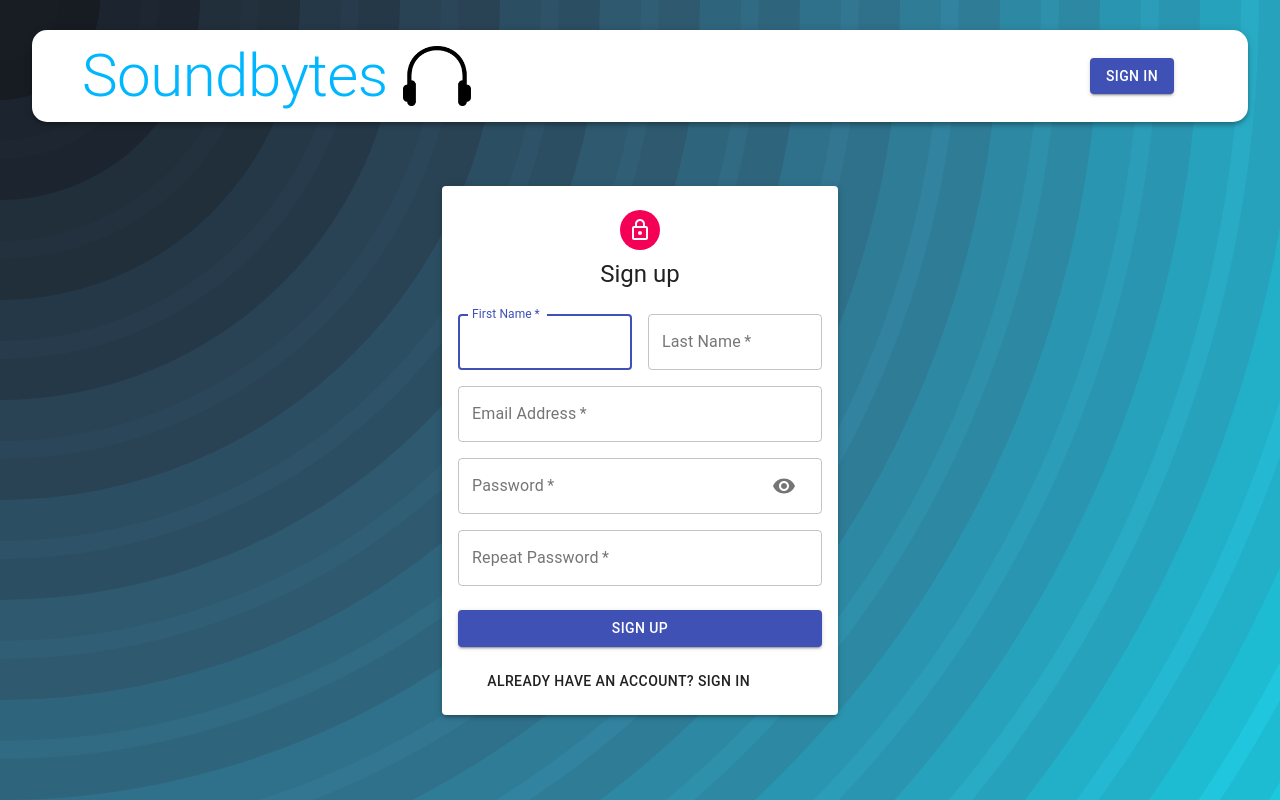
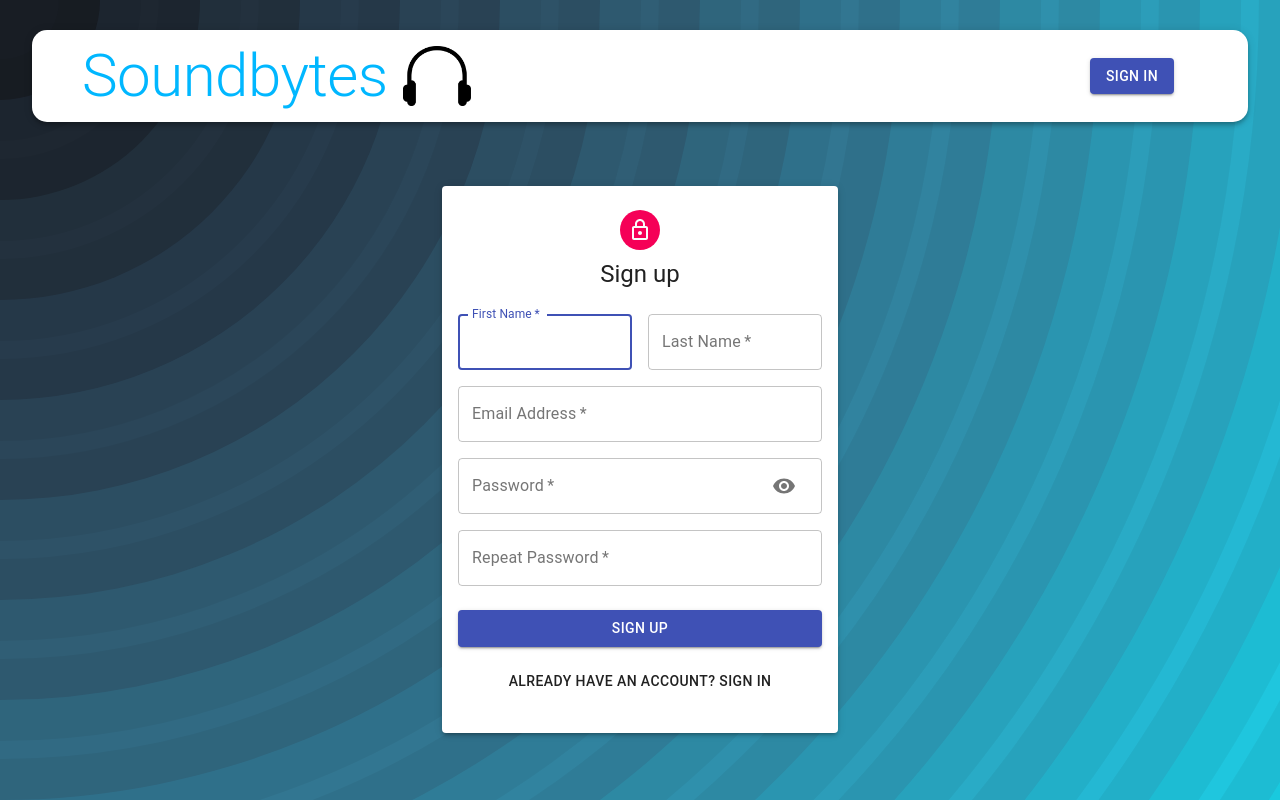
Before and after one commit to kmanikon/Soundbytes, a React (Create React App) app: page /auth in a window 1280 px wide. Both pictures are taken after a click on the button "DON'T HAVE AN ACCOUNT? SIGN UP". Built offline with nearby package versions, Linux system fonts and the light colour scheme.

Commit message:
Centered Login Input Text

```diff
--- a/src/components/Auth/Auth.js
+++ b/src/components/Auth/Auth.js
@@ -1,6 +1,6 @@
 import React, { useState } from 'react';
 import { useDispatch } from 'react-redux';
-import { Avatar, Button, Paper, Grid, Typography, Container, CircularProgress } from '@material-ui/core';
+import { Avatar, Button, Paper, Grid, Typography, Container, CircularProgress, Box } from '@material-ui/core';
 import { useNavigate } from 'react-router-dom';
 import LockOutlinedIcon from '@material-ui/icons/LockOutlined';
 
@@ -120,25 +120,47 @@ const Auth = () => {
         </Button>
 
 
-        <Grid container justify="flex-end" style={{textAlign: 'center'}}>
-          <Grid item>
-
-            <Button onClick={switchMode}>
-              { isSignup ? 'Already have an account? Sign in' : "Don't have an account? Sign Up" }
-            </Button>
-
-            <Button onClick={handleDemoSignIn}>
-              { !isSignup ? 'Sign In As a Demo User' : null}
-            </Button>
+        <Grid container justify="center">
+          <Grid item >
 
 
-            { badLogin && !isSignup && (
-              <Typography variant="h5">That user was not found</Typography>
+          { badLogin && !isSignup && (
+              <Typography variant="h6" style={{marginBottom: '10px', textAlign: 'center'}}>That user was not found</Typography>
             )}
 
             { badSignUp && isSignup && (
-              <Typography variant="h5">A user exists with that email</Typography>
+              <Typography variant="h6" style={{marginBottom: '10px', textAlign: 'center'}}>A user exists with that email</Typography>
             )}
+
+
+            <Box textAlign='center'>
+
+              { isSignup ?
+                <Button onClick={switchMode} >
+                  { 'Already have an account? Sign in'}
+                </Button>
+              :
+                <Button onClick={switchMode} >
+                  { "Don't have an account? Sign Up" }
+                </Button>
+              }
+
+            </Box>
+
+            {/*
+            <Button onClick={switchMode} >
+              { isSignup ? 'Already have an account? Sign in' : "Don't have an account? Sign Up" }
+            </Button>
+            */}
+
+            <Box textAlign='center'>
+              <Button onClick={handleDemoSignIn}>
+                { !isSignup ? 'Sign In As a Demo User' : null}
+              </Button>
+            </Box>
+
+
+
 
 
            </Grid>
```
